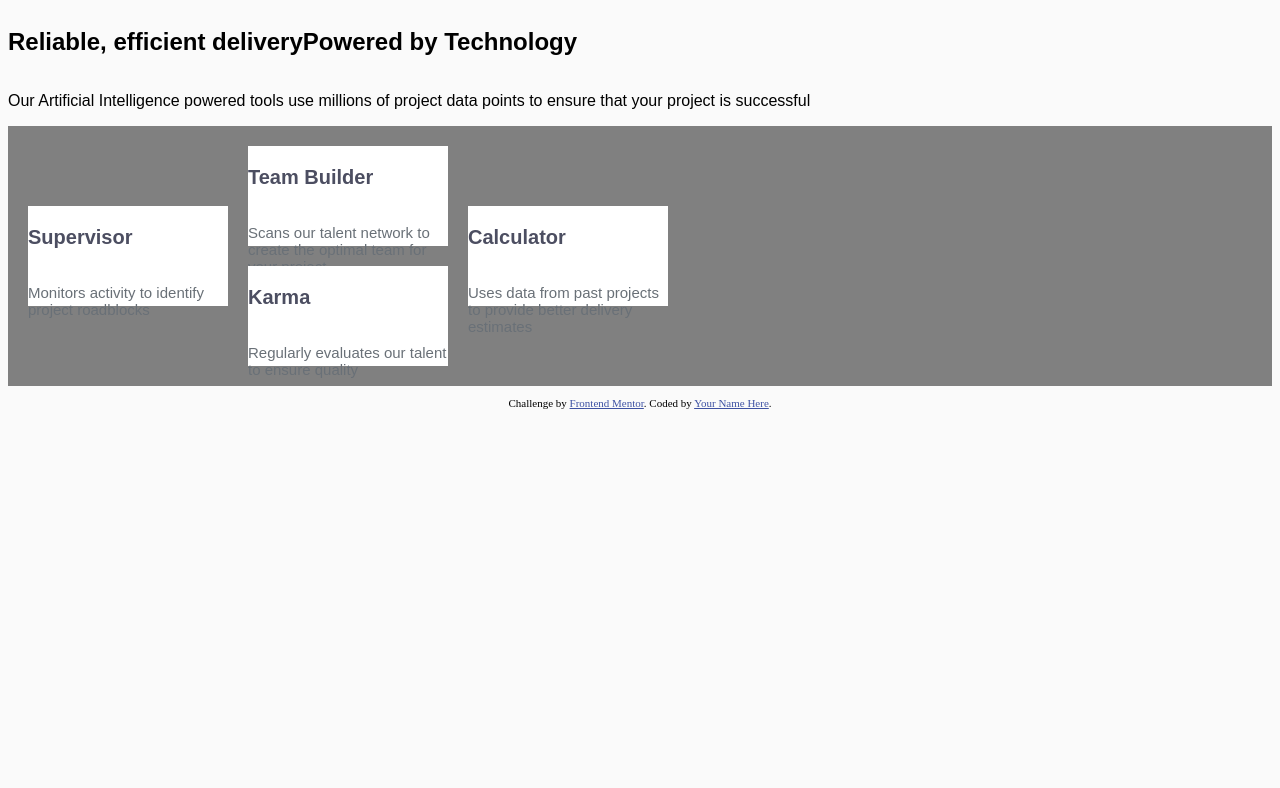
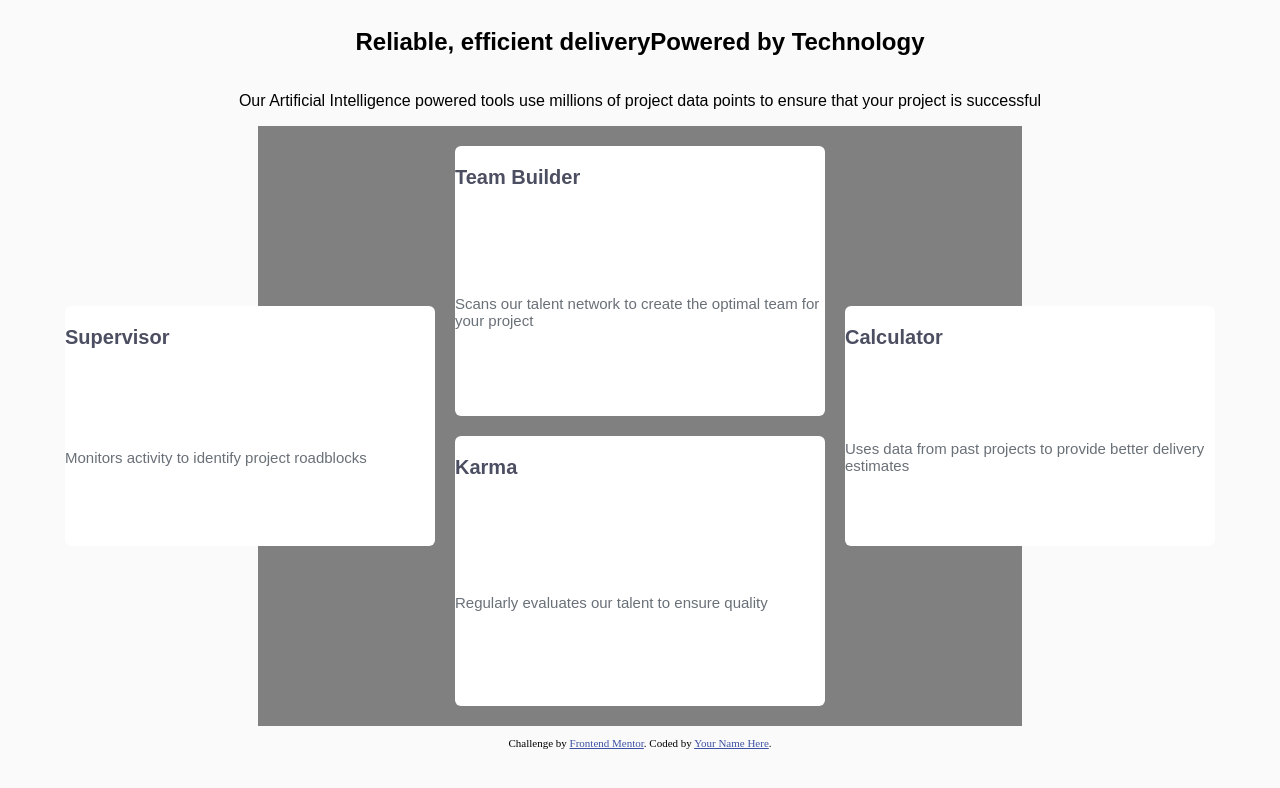
Before and after one commit to henriktandberg/four-card-feature-section, a plain HTML site: page index.html in a window 1280 px wide. Drawn offline with Linux system fonts and the light colour scheme.

Commit message:
Grid improvements

```diff
--- a/four-card-feature-section.css
+++ b/four-card-feature-section.css
@@ -13,6 +13,7 @@ body {
 
 #intro {
     display: flex;
+    justify-content: center;
     flex-wrap: wrap;
     font-family: poppins, sans-serif;
 }
@@ -20,9 +21,11 @@ body {
 #container {
     background-color: gray;
     display: grid;
-    grid-template-rows: 60px 40px 20px 40px 60px;
-    grid-template-columns: 200px 200px 200px;
+    justify-content: center;
+    grid-template-rows: 160px 110px 20px 110px 160px;
+    grid-template-columns: minmax(370px, 1fr) minmax(370px, 1fr) minmax(370px, 1fr);
     padding: 20px;
+    margin-inline: 250px;
     column-gap: 20px;
 }
 
@@ -31,6 +34,7 @@ body {
     display: flex;
     flex-wrap: wrap;
     font-family: poppins, sans-serif;
+    border-radius: 6px;
 }
 
 .card-heading {
```
